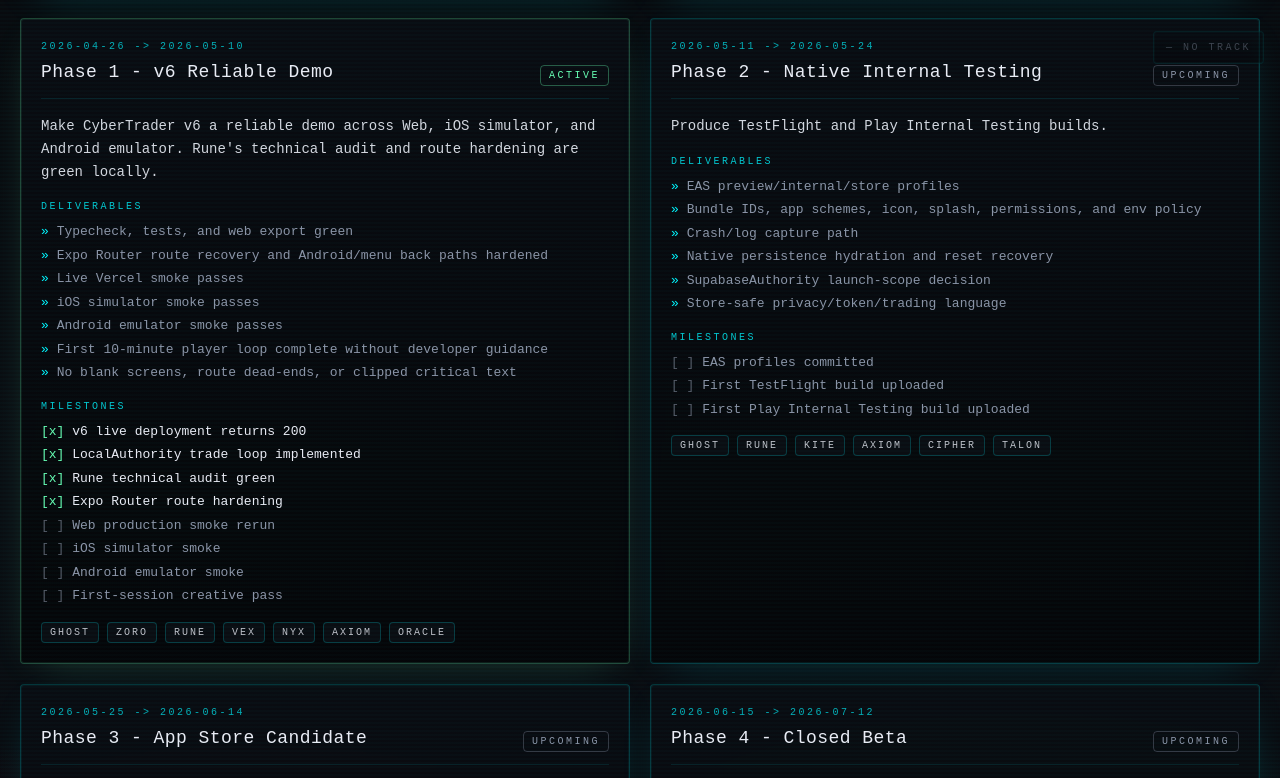
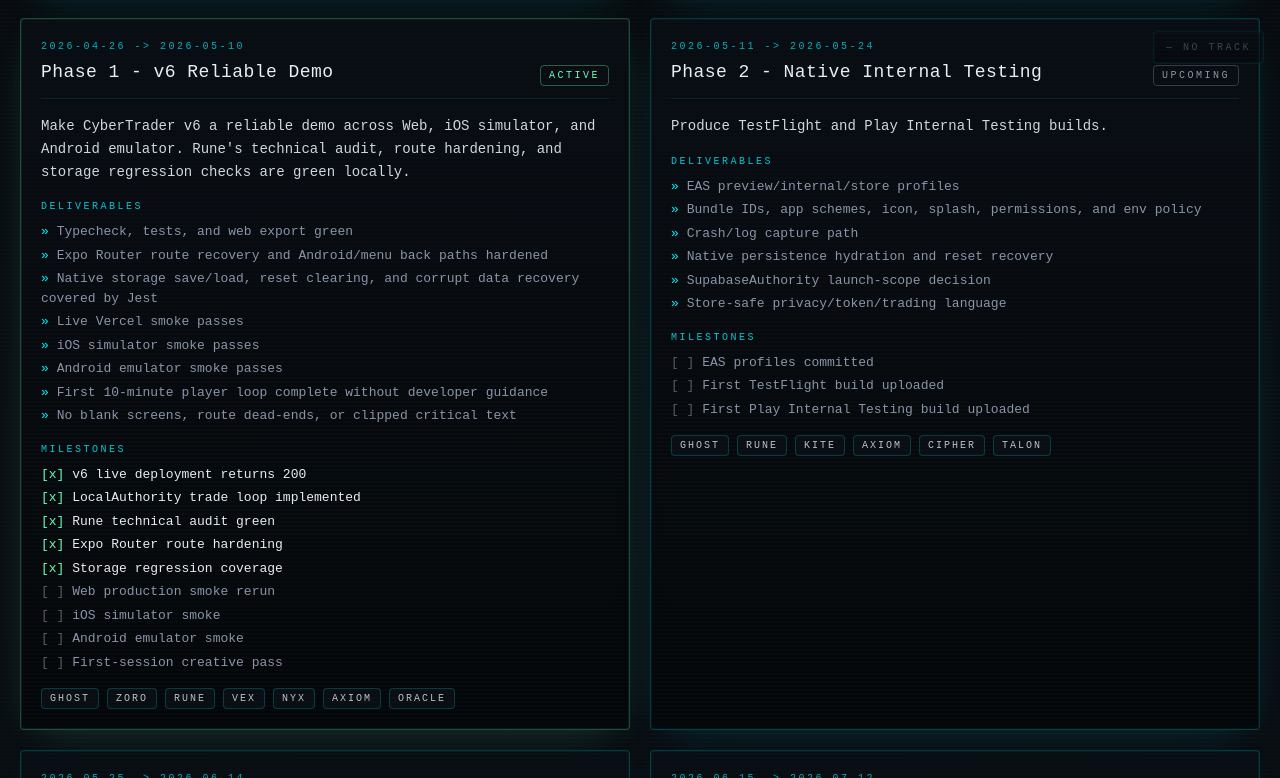
Before and after one commit to GHX5T-SOL/Dev-lab-of-CyberTrader-Age-of-Pantheon-, a Next.js app in the folder web/: page /office/roadmap in a window 1280 px wide. Shown: the part 720-1498 px from the top of the page. Built offline with nearby package versions, Linux system fonts and the light colour scheme; no server answers.

Commit message:
rune-p0-003 sync storage readiness status

```diff
--- a/web/src/data/roadmap.ts
+++ b/web/src/data/roadmap.ts
@@ -71,10 +71,11 @@
     dates: "2026-04-26 -> 2026-05-10",
     status: "active",
     summary:
-      "Make CyberTrader v6 a reliable demo across Web, iOS simulator, and Android emulator. Rune's technical audit and route hardening are green locally.",
+      "Make CyberTrader v6 a reliable demo across Web, iOS simulator, and Android emulator. Rune's technical audit, route hardening, and storage regression checks are green locally.",
     deliverables: [
       "Typecheck, tests, and web export green",
       "Expo Router route recovery and Android/menu back paths hardened",
+      "Native storage save/load, reset clearing, and corrupt data recovery covered by Jest",
       "Live Vercel smoke passes",
       "iOS simulator smoke passes",
       "Android emulator smoke passes",
@@ -86,6 +87,7 @@
       { label: "LocalAuthority trade loop implemented", done: true },
       { label: "Rune technical audit green", done: true },
       { label: "Expo Router route hardening", done: true },
+      { label: "Storage regression coverage", done: true },
       { label: "Web production smoke rerun", done: false },
       { label: "iOS simulator smoke", done: false },
       { label: "Android emulator smoke", done: false },
--- a/web/src/data/status.ts
+++ b/web/src/data/status.ts
@@ -36,6 +36,7 @@
     "v6 contains the LocalAuthority trade loop, ledger, inventory, XP/rank, locations, heat/raids, couriers, news, missions, district states, streaks, daily challenges, bounty, and away report",
     "Rune completed the v6 technical audit: install, typecheck, Jest, and Expo web export pass locally",
     "Rune completed route hardening: protected deep links recover after hydration and menu/Android back actions have safe fallbacks",
+    "Rune started persistence reliability coverage: native storage save/load, reset clearing, and corrupt JSON recovery are covered by Jest",
     "New v6 App Store readiness task map assigns work to Ghost, Zoro, the AI Council, Zara, and Zyra",
     "OpenClaw on zyra-mini is updated to 2026.4.24, gateway is restarted, v6 is cloned, and Zara/Zyra v6 cron jobs are enabled",
     "OpenClaw config on zyra-mini points primary agents at blockrun/openai/gpt-5.5 with max thinking",
@@ -59,7 +60,7 @@
     {
       label: "Build checks",
       state: "green",
-      detail: "Rune audit and route hardening checks pass locally: typecheck, Jest, and Expo web export",
+      detail: "Rune audit, route hardening, and storage regression checks pass locally: typecheck, Jest, and Expo web export",
     },
     {
       label: "Native QA",
--- a/web/src/data/tasks.ts
+++ b/web/src/data/tasks.ts
@@ -270,12 +270,13 @@
     id: "rune-p0-003",
     owner: "rune",
     title: "Implement native-safe persistence hydration and reset controls",
-    status: "todo",
+    status: "doing",
     priority: "P0",
     estimate: "1d",
     dependencies: ["kite-p0-001"],
     acceptanceCriteria: ["Cold launch hydrates reliably", "Reset is available in settings", "Corrupt storage has recovery path"],
     tags: ["state", "storage", "reliability"],
+    notes: "In progress 2026-04-26. Settings reset already exists; native storage regression tests now cover save/load, reset clearing, and corrupt JSON recovery. Cold-launch device validation remains.",
   }),
   task({
     id: "rune-p0-004",
```
Also changed, not shown: 3 other files (tests, documents, lock files or other folders).
